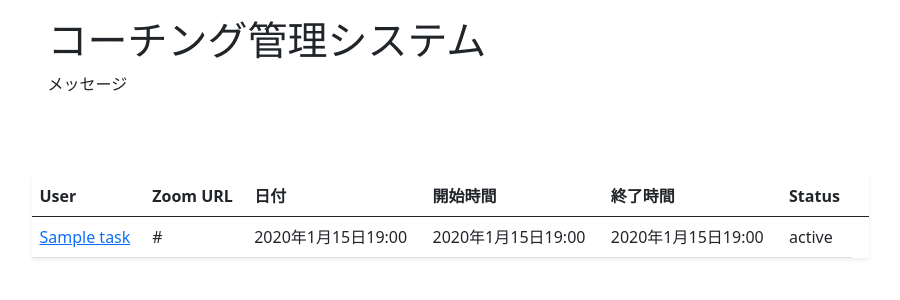
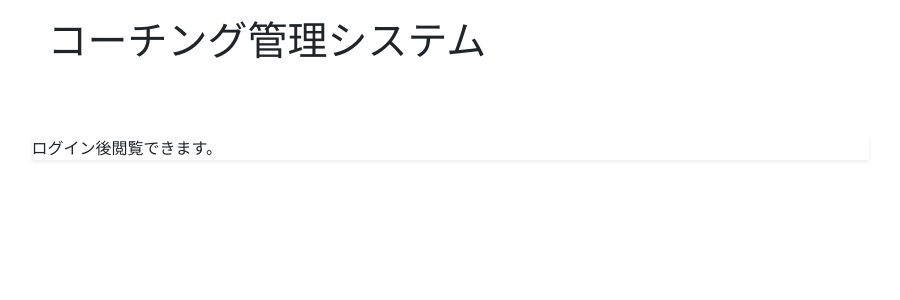
Before and after one commit to Nw3965/CoachingSchedule_0407, a Django app: page / in a window 1280 px wide. Shown: the part 56-356 px from the top of the page, without its empty margins (190-1090 px from the left). Run offline with Django 4.2, Linux system fonts and the light colour scheme; tables that the repository leaves empty hold one stand-in row (values such as "Sample post").

Commit message:
2nd  commit

```diff
--- a/todo/models.py
+++ b/todo/models.py
@@ -7,9 +7,9 @@ class Log(models.Model):
 # Create your models here.
 class Task(models.Model):
     title = models.CharField('ユーザー名', max_length=30)
-    description = models.TextField('メモ', blank=True)
+    description = models.TextField('メモ', blank=True) #削除する
     ZoomURL = models.CharField('Zoom URL', max_length=50)
-    Date = models.DateTimeField('日付',default=django.utils.timezone.now)
+    Date = models.DateField('日付',default=django.utils.timezone.now)
     Start = models.DateTimeField('開始時間',default=django.utils.timezone.now)
     deadline = models.DateTimeField('終了時間',default=django.utils.timezone.now) #記入例2022-03-03 00:00:00
     Status = models.CharField('ステータス', max_length=50)
--- a/todo/templates/todo/task_list.html
+++ b/todo/templates/todo/task_list.html
@@ -5,7 +5,6 @@
 {% block header %}
 <div class="p-3 mb-5">
     <h1>コーチング管理システム</h1>
-    <p>メッセージ</p>
 </div>
 {% endblock header %}
 
@@ -17,7 +16,6 @@
     <div class="d-grid gap-2 d-md-flex justify-content-md-end">
         <a href="{% url 'task-new' %}" class="btn btn-outline-success me-3">新規作成</a>
     </div>
-    {% endif %}
     <table class="table">
         <thead>
             <tr>
@@ -50,5 +48,12 @@
             {% endfor %}
         </tbody>
     </table>
+    {% else %}
+    ログイン後閲覧できます。
+
+
+    {% endif %}
+
+
 </div>
 {% endblock content %}
```
